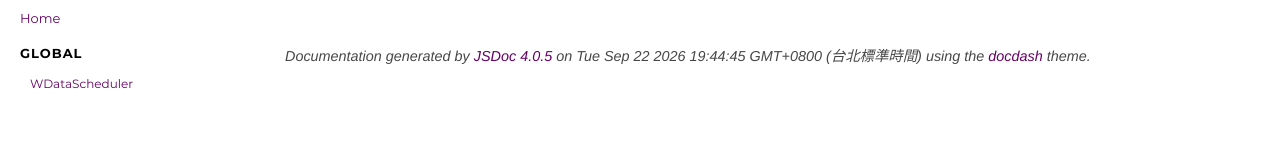
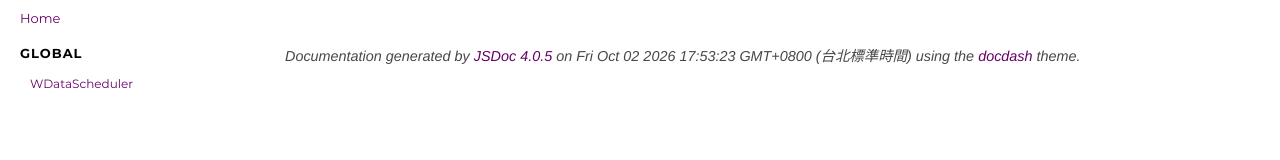
Before and after one commit to yuda-lyu/w-data-scheduler, a website: page docs/index.html in a window 1280 px wide. Drawn offline with Linux system fonts and the light colour scheme.

Commit message:
modify: update pks

```diff
--- a/docs/index.html
+++ b/docs/index.html
@@ -71,7 +71,7 @@
 <br class="clear">
 
 <footer>
-    Documentation generated by <a href="https://github.com/jsdoc3/jsdoc">JSDoc 4.0.5</a> on Tue Sep 22 2026 19:44:45 GMT+0800 (台北標準時間) using the <a href="https://github.com/clenemt/docdash">docdash</a> theme.
+    Documentation generated by <a href="https://github.com/jsdoc3/jsdoc">JSDoc 4.0.5</a> on Fri Oct 02 2026 17:53:23 GMT+0800 (台北標準時間) using the <a href="https://github.com/clenemt/docdash">docdash</a> theme.
 </footer>
 
 <script>prettyPrint();</script>
--- a/package.json
+++ b/package.json
@@ -1,9 +1,9 @@
 {
   "name": "w-data-scheduler",
-  "version": "1.0.33",
+  "version": "1.0.34",
   "main": "dist/w-data-scheduler.umd.js",
   "dependencies": {
-    "wsemi": "^1.9.3"
+    "wsemi": "^1.9.9"
   },
   "devDependencies": {
     "w-package-tools": "^1.1.16"
```
Also changed, not shown: docs/WDataScheduler.mjs.html (+1 -1 lines), docs/global.html (+1 -1 lines), dist/w-data-scheduler.umd.js, 3 other files.
